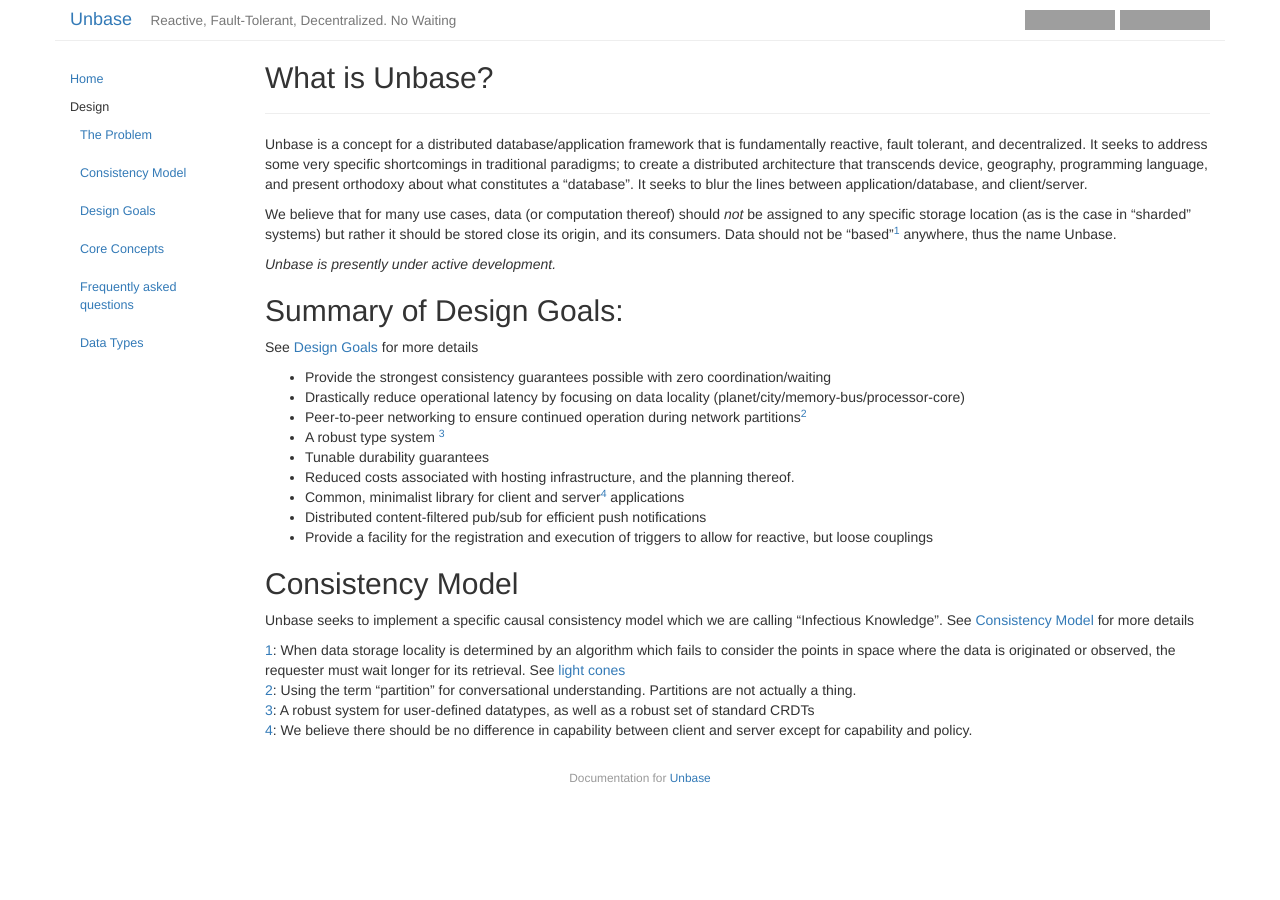
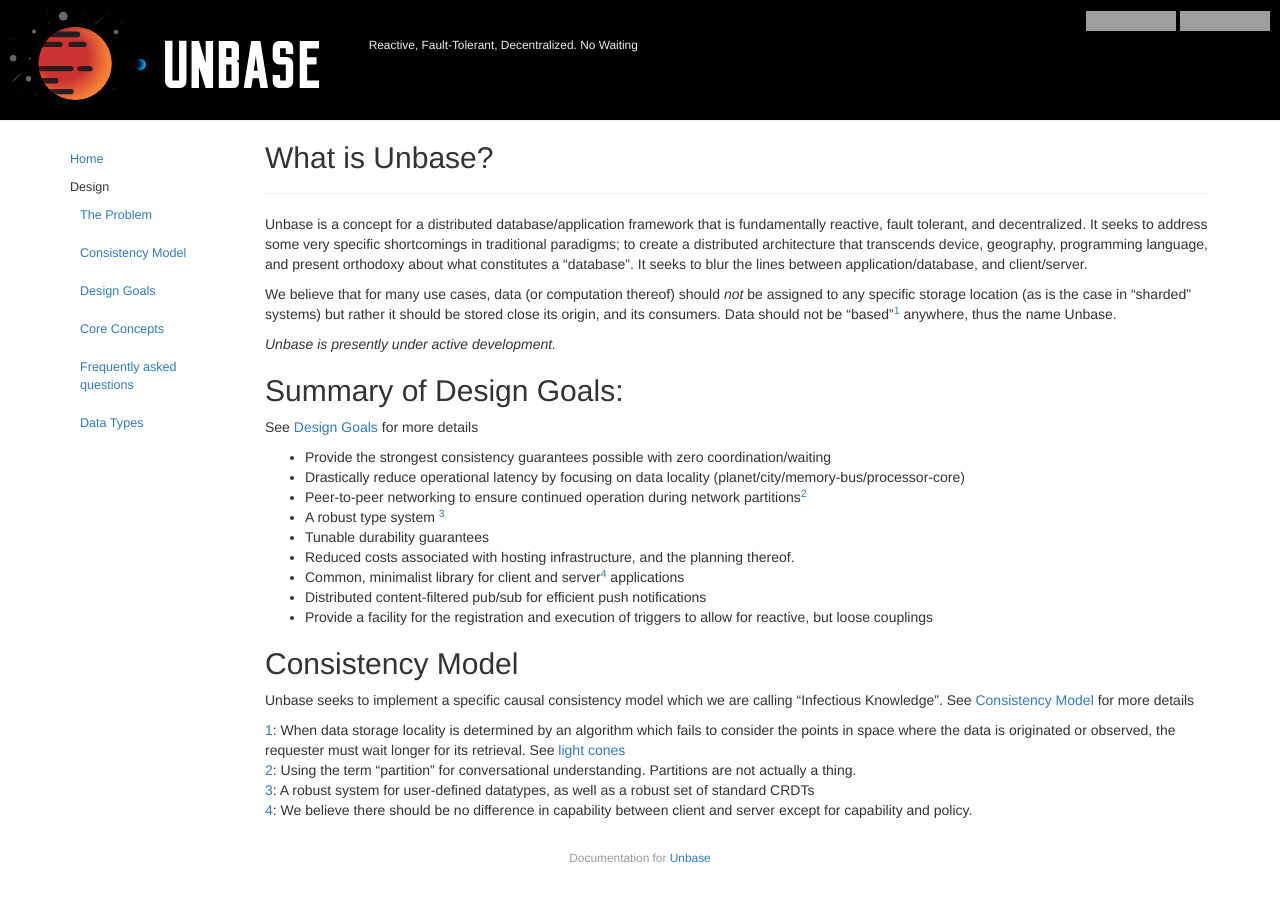
Before and after one commit to mindbeam/unbase, a Jekyll site: the page built from docs/index.md, in a window 1280 px wide. Built offline with Jekyll 4.4.1, drawn with Linux system fonts in a browser that asks for light colours; grey boxes are pictures that could not be loaded.

Commit message:
first pass at logo

```diff
--- a/docs/_includes/header.html
+++ b/docs/_includes/header.html
@@ -1,8 +1,8 @@
-<h4><a class="brand" href="{{ site.baseurl }}/">{{ site.title }}</a>
-    {% if site.subtitle %}<small style="margin-left:1em">{{ site.subtitle }}</small>{% endif %}
+<a class="brand" href="{{ site.baseurl }}/"><img src="/logo_dark.svg" style="height: 90px"></a>
+    {% if site.subtitle %}
+<small style="position: absolute; top: 37px; margin-left: 50px;">{{ site.subtitle }}</small>{% endif %}
 <div class="badges" style="float:right">
 
 <a href="https://travis-ci.org/unbase/unbase" target="_blank"><img src="https://travis-ci.org/unbase/unbase.svg?branch=master" alt="Build Status"></a>
 <a href="https://gitter.im/unbase/Lobby?utm_source=badge&utm_medium=badge&utm_campaign=pr-badge" target="_blank"><img src="https://badges.gitter.im/unbase/Lobby.svg" alt="Gitter"></a>
 </div>
-</h4>
--- a/docs/_layouts/default.html
+++ b/docs/_layouts/default.html
@@ -14,12 +14,11 @@
     </head>
     <body>
 
+            <div id="header" class="col-sm-12">
+                {% include header.html %}
+            </div>
+
         <div class="container">
-            <div class="row">
-                <div id="header" class="col-sm-12">
-                    {% include header.html %}
-                </div>
-            </div>
 
             <div class="row">
                 {% assign post_count = site.posts|size %}
--- a/docs/css/main.css
+++ b/docs/css/main.css
@@ -25,6 +25,11 @@ code {
 #header {
     border-bottom: 1px solid #eee;
     margin-bottom: 20px;
+    background:#000;
+    padding: 10px 10px 20px 10px;
+    text-shadow: none;
+    color: #EEE;
+    vertical-align: top;
 }
 
 #header a:hover {
```
Also changed, not shown: docs/logo_dark.svg (added), 1 other file.
